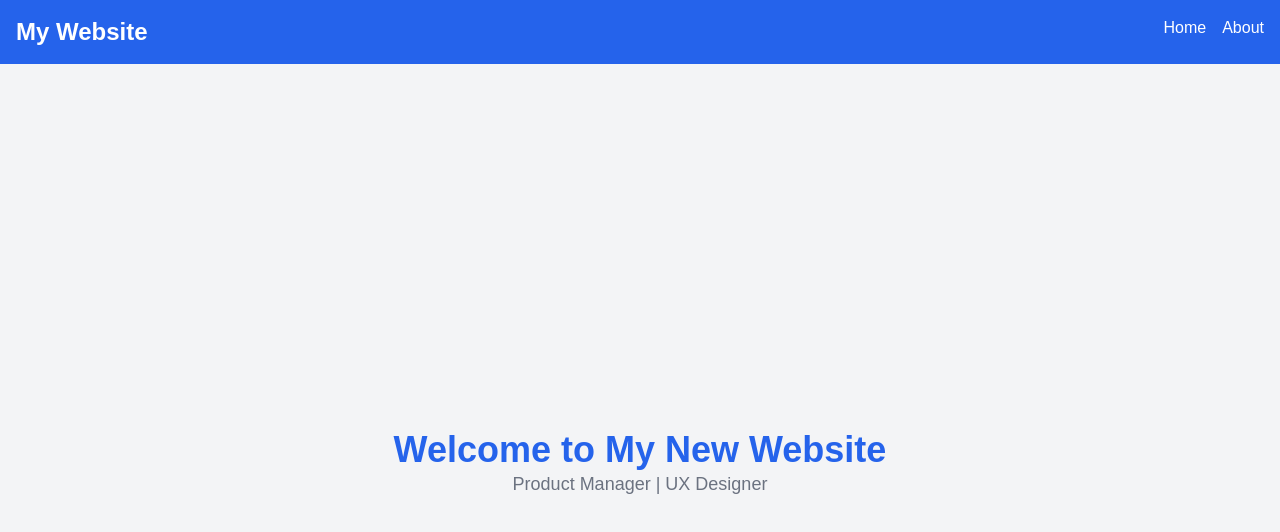
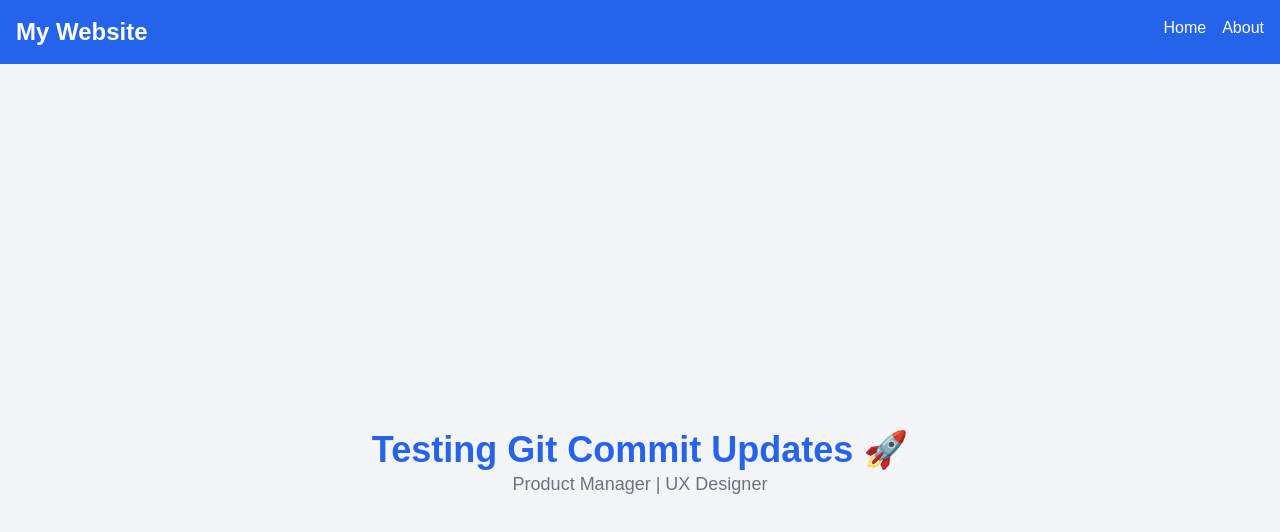
Before and after one commit to fareedmustakin/website-project, a Next.js app: page / in a window 1280 px wide. Shown: the top 532 px of the page. Built offline with nearby package versions, Linux system fonts and the light colour scheme.

Commit message:
Testing Git commit updates

```diff
--- a/pages/index.js
+++ b/pages/index.js
@@ -5,7 +5,7 @@ export default function Home() {
     <div>
       <Navbar />
       <main className="flex flex-col items-center justify-center h-screen bg-gray-100">
-        <h1 className="text-4xl font-bold text-blue-600">Welcome to My New Website</h1>
+        <h1 className="text-4xl font-bold text-blue-600">Testing Git Commit Updates 🚀</h1>
         <p className="text-lg text-gray-500">Product Manager | UX Designer</p>
       </main>
     </div>
```
